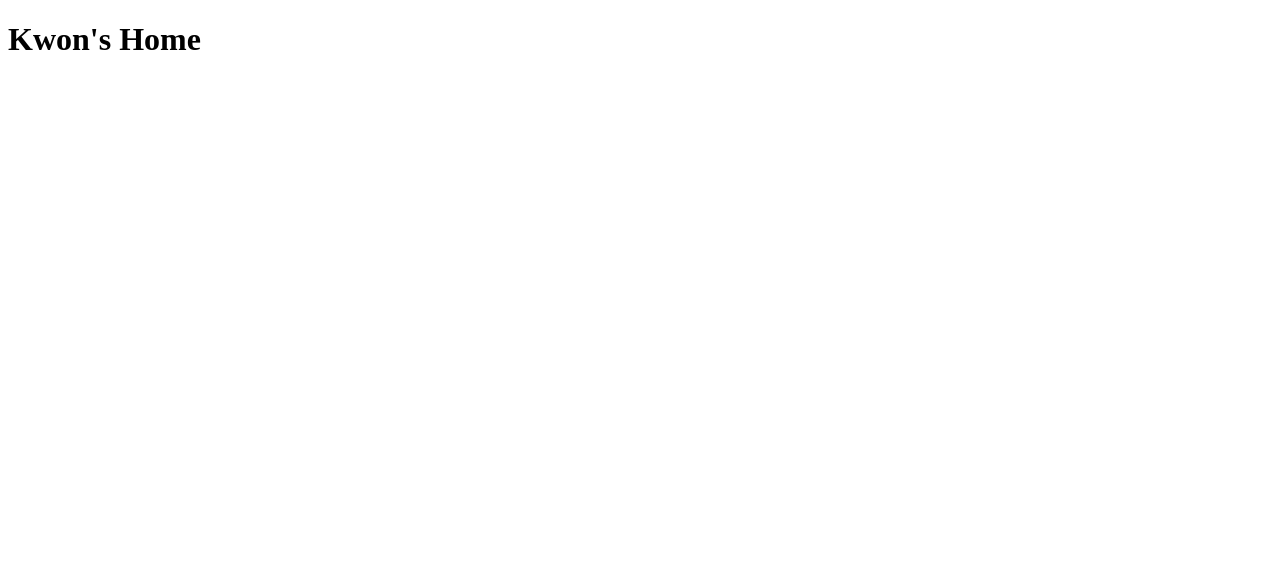
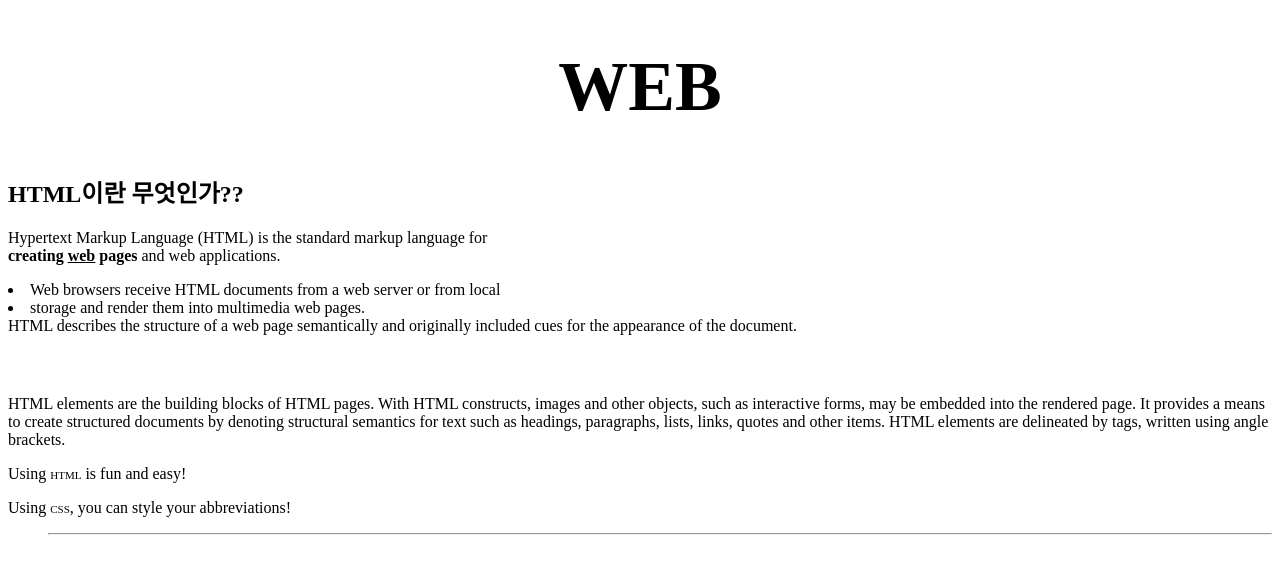
Before and after one commit to ydkwon/MyFirstWebsite, a plain HTML site: page index.html in a window 1280 px wide. Drawn offline with Linux system fonts and the light colour scheme.

Commit message:
Update index.html

```diff
--- a/index.html
+++ b/index.html
@@ -1,10 +1,50 @@
 <!DOCTYPE html>
-<html lang="en" dir="ltr">
+<html>
+
   <head>
+    <title> WEB 1.0 </title>
     <meta charset="utf-8">
-    <title></title>
+    <style media="screen">
+      a {
+        color:red;
+      }
+      abbr {
+        font-variant: all-small-caps;
+      }
+      h1 {
+        font-size:70px;
+        text-align: center;
+      }
+    </style>
   </head>
+
   <body>
-    <h1>Kwon's Home</h1>
+    <h1> WEB </h1>
+
+    <h2>HTML이란 무엇인가??</h2>
+    <p>Hypertext Markup Language (HTML) is the standard markup language for
+    <br><strong>creating <u>web</u> pages</strong> and web applications.
+    <li>Web browsers receive HTML documents from a web server or from local</li>
+    <li>storage and render them into multimedia web pages.</li>
+    HTML describes the structure of a web page semantically and originally
+    included cues for the appearance of the document.
+    </p><p style="margin-top:60px;">
+
+
+    HTML elements are the building blocks of HTML pages. With HTML constructs, images and other objects, such as interactive forms, may be embedded into the rendered page. It provides a means to create structured documents by denoting structural semantics for text such as headings, paragraphs, lists, links, quotes and other items. HTML elements are delineated by tags, written using angle brackets.
+
+    <p>Using <abbr>HTML</abbr> is fun and easy!</p>
+
+    <p style="font-variant: all-large-caps">Using <abbr >CSS</abbr>, you can style your abbreviations!</p>
+
+
+
+
+       <menu type="context" id="dropdown-menu">
+         <menuitem label="Action">
+         <menuitem label="Another action">
+         <hr>
+         <menuitem label="Separated action">
+       </menu>
   </body>
 </html>
```
